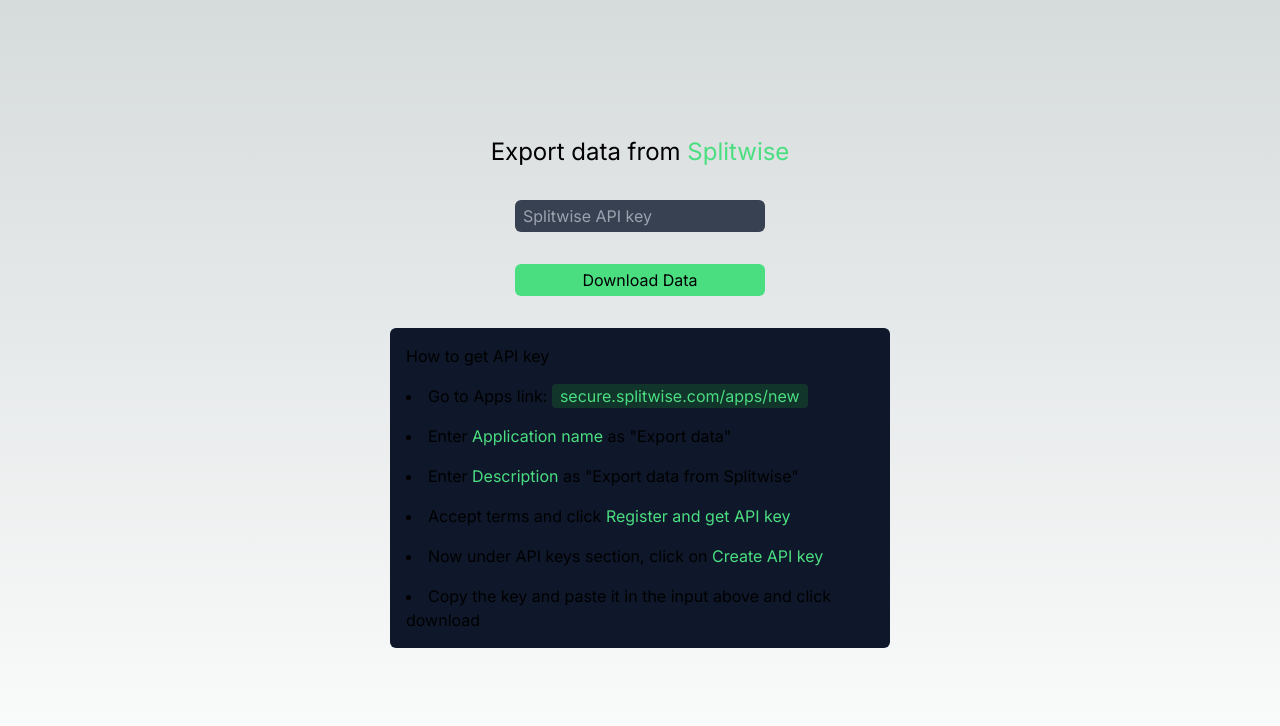
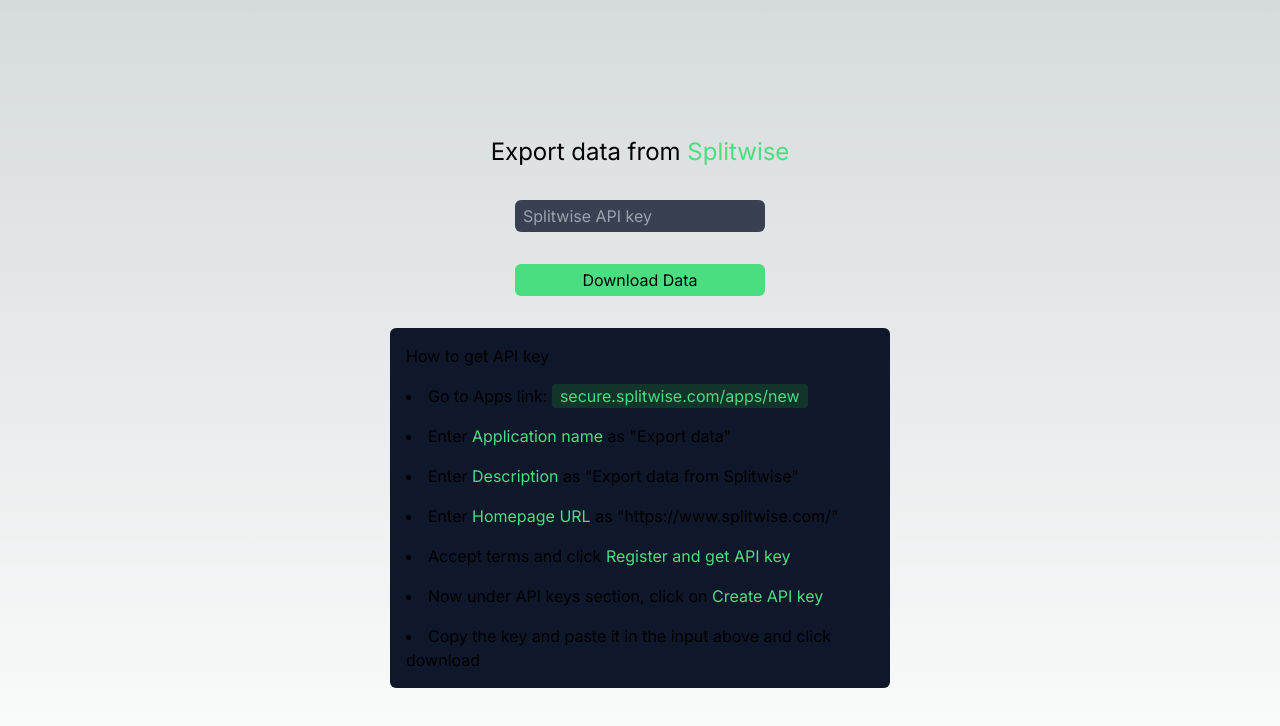
Before and after one commit to oss-apps/export-splitwise, a Next.js app: page / in a window 1280 px wide. Shown: the top 726 px of the page. Built offline with nearby package versions, Linux system fonts and the light colour scheme.

Commit message:
Update URL step

```diff
--- a/src/app/page.tsx
+++ b/src/app/page.tsx
@@ -89,6 +89,10 @@
             &quot;Export data from Splitwise&quot;
           </li>
           <li>
+            Enter <span className="text-green-400">Homepage URL</span> as
+            &quot;https://www.splitwise.com/&quot;
+          </li>
+          <li>
             Accept terms and click{" "}
             <span className="text-green-400">Register and get API key</span>
           </li>
```
